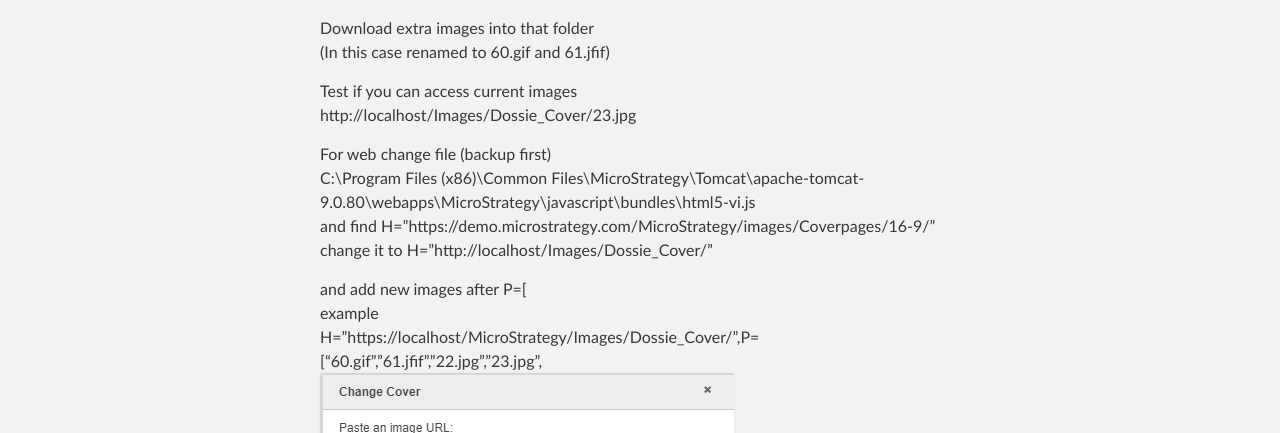
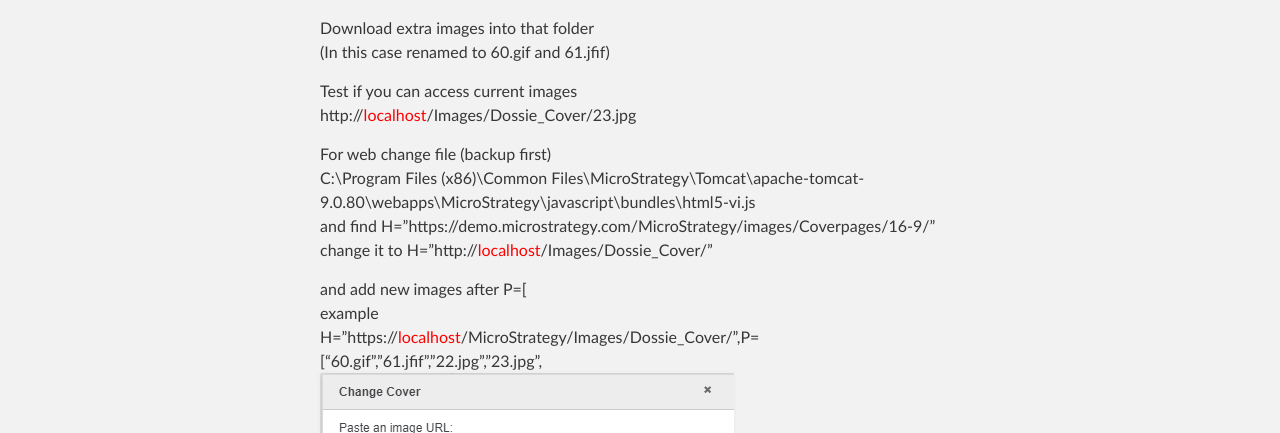
Before and after one commit to kl82slo/kl82slo.github.io, a Jekyll site: the page built from _posts/2023-11-01-0015 Microstrategy add images to dossie selection.md, in a window 1280 px wide. Shown: the part 1169-1602 px from the top of the page. Built offline with Jekyll 4.4.1, drawn with Linux system fonts in a browser that asks for light colours; some of the changed lines change nothing that is shown.

Commit message:
Update 2023-11-01-0015 Microstrategy add images to dossie selection.md

```diff
--- a/_posts/2023-11-01-0015 Microstrategy add images to dossie selection.md
+++ b/_posts/2023-11-01-0015 Microstrategy add images to dossie selection.md
@@ -26,16 +26,16 @@
 (In this case renamed to 60.gif and 61.jfif)
 
 Test if you can access current images <br />
-http://localhost/Images/Dossie_Cover/23.jpg
+http://<font color='red'>localhost</font>/Images/Dossie_Cover/23.jpg
 
 For web change file (backup first) <br />
 C:\Program Files (x86)\Common Files\MicroStrategy\Tomcat\apache-tomcat-9.0.80\webapps\MicroStrategy\javascript\bundles\html5-vi.js <br />
 and find H="https://demo.microstrategy.com/MicroStrategy/images/Coverpages/16-9/" <br />
-change it to H="http://localhost/Images/Dossie_Cover/"
+change it to H="http://<font color='red'>localhost</font>/Images/Dossie_Cover/"
 
 and add new images after P=[  <br />
 example <br />
-H="https://localhost/MicroStrategy/Images/Dossie_Cover/",P=["60.gif","61.jfif","22.jpg","23.jpg", <br />
+H="https://<font color='red'>localhost</font>/MicroStrategy/Images/Dossie_Cover/",P=["60.gif","61.jfif","22.jpg","23.jpg", <br />
 ![Cover2](/img/20231101_0015/s2.png)
 
 for libray the same can be done in file <br />
```
